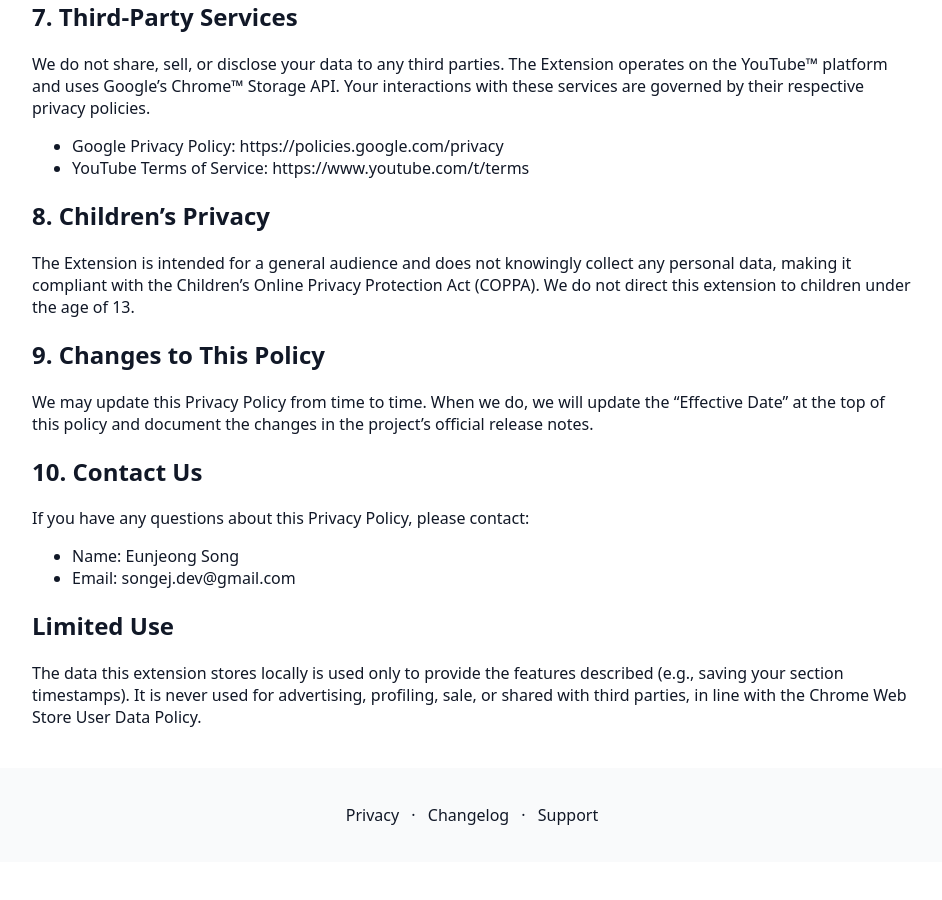
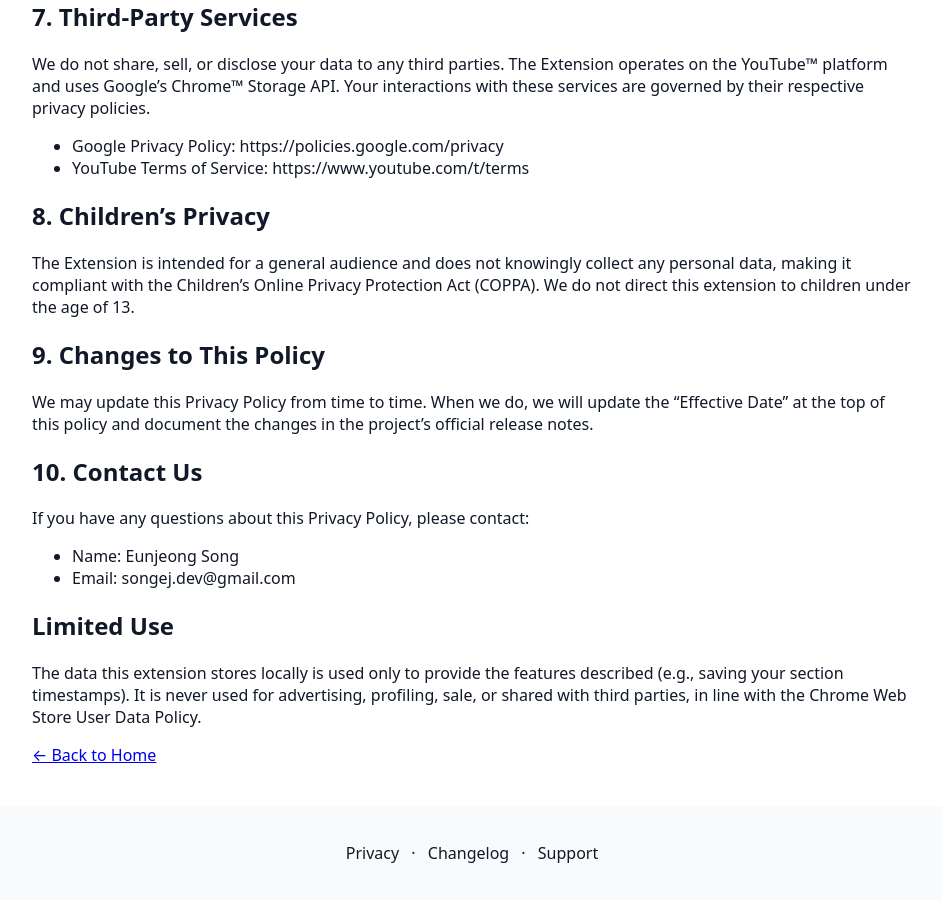
Before and after one commit to songej/youtube_section_repeat, a Jekyll site: the page built from PRIVACY.md, in a window 1280 px wide and 900 px high, scrolled down 2343 px. Shown: the whole window, without its empty margins (168-1110 px from the left). Built offline with Jekyll 4.4.1, drawn with Linux system fonts in a browser that asks for light colours; before the commit the page ends 3205 px from its top, so only the background shows below that.

Commit message:
Update PRIVACY.md

```diff
--- a/PRIVACY.md
+++ b/PRIVACY.md
@@ -94,3 +94,5 @@ If you have any questions about this Privacy Policy, please contact:
 
 ## Limited Use
 The data this extension stores locally is used only to provide the features described (e.g., saving your section timestamps). It is never used for advertising, profiling, sale, or shared with third parties, in line with the Chrome Web Store User Data Policy.
+
+[← Back to Home](/)
```
